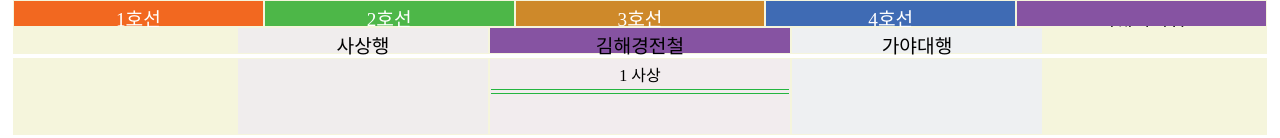
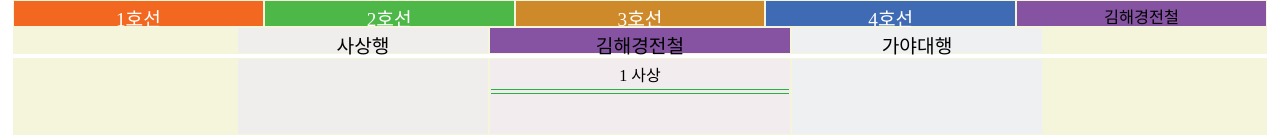
Before and after one commit to hopesos74/subway, a plain HTML site: page bg.html in a window 1280 px wide. Shown: the top 138 px of the page. Drawn offline with nearby package versions, Linux system fonts and the light colour scheme; no server answers; a web font is replaced by a local one.

Commit message:
Add files via upload

```diff
--- a/css/style.css
+++ b/css/style.css
@@ -161,6 +161,14 @@
     margin-bottom: 3px;
 }
 
+.gimhae_bk {
+    font-family: 'GangwonEdu_OTFBoldA';
+    color: black;
+    font-size: 0.85em;
+    margin-top: 3px;
+    margin-bottom: 3px;
+}
+
 
 .gr-line {
     border-bottom: 1px solid #24b540;
```
